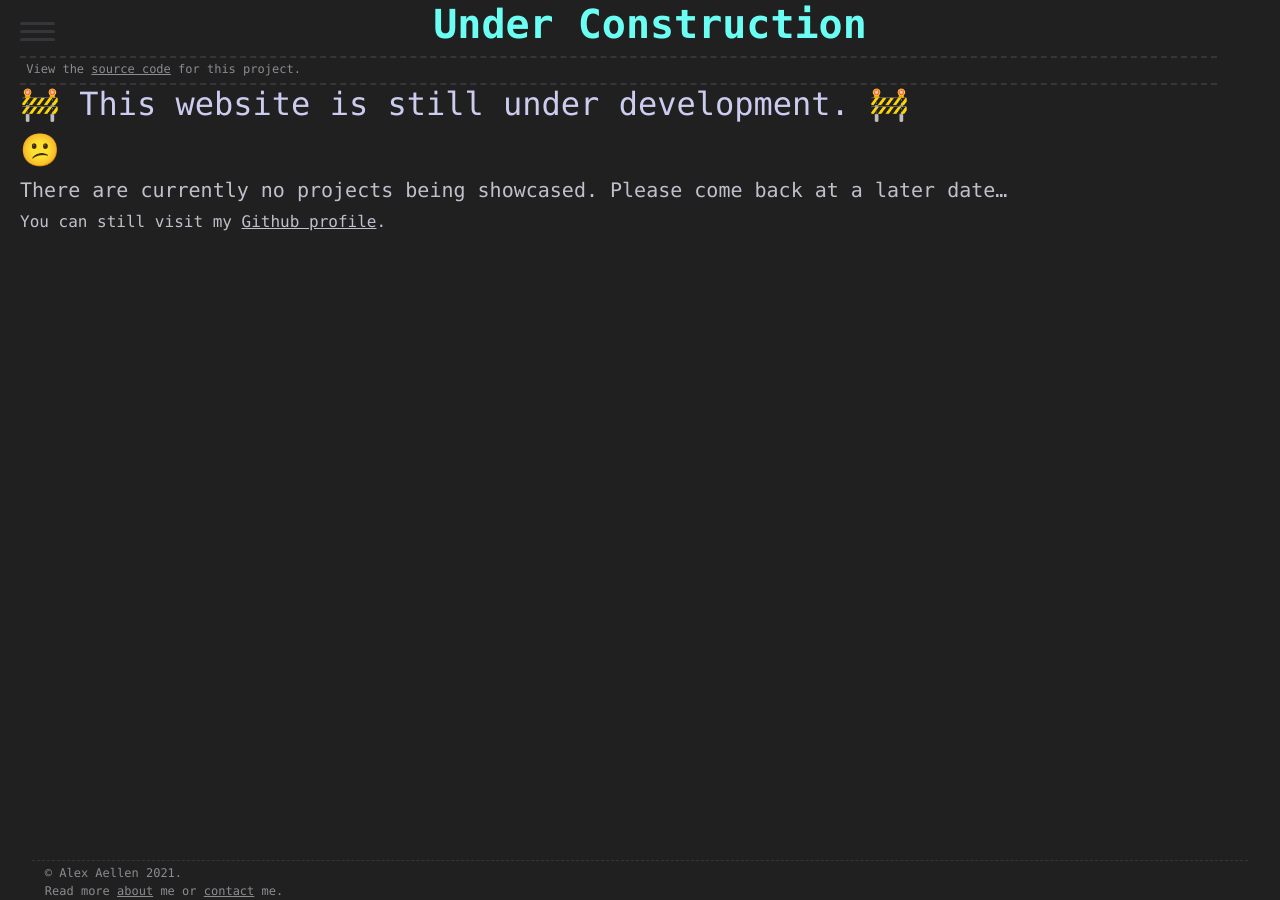
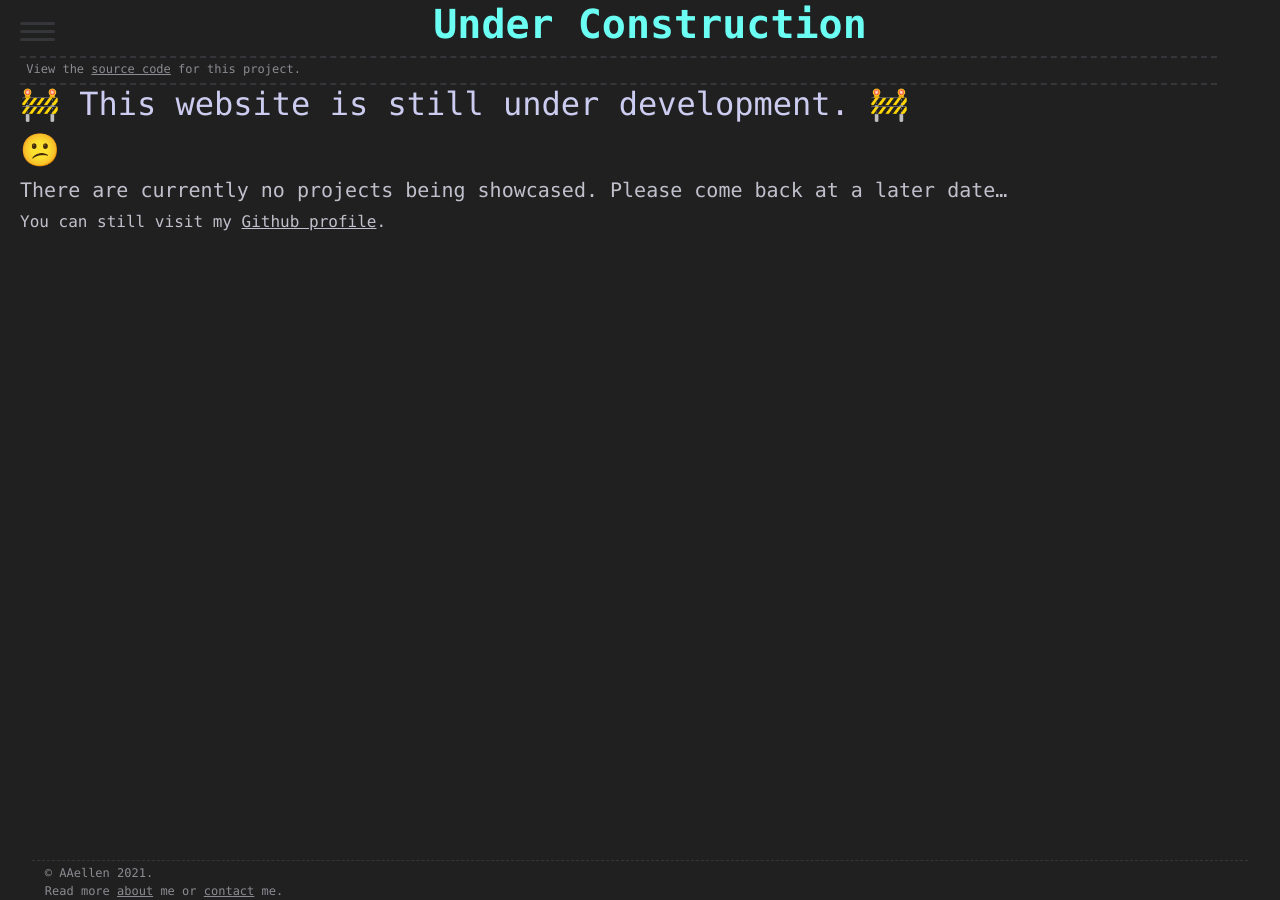
Before and after one commit to AAellen/AAellen.github.io, a Jekyll site: the page built from _posts/0000-01-01-empty.md, in a window 1280 px wide. Built offline with Jekyll 4.4.1, drawn with Linux system fonts in a browser that asks for light colours; nearby versions of some CDN libraries; emoji names are drawn with the system emoji font.

Commit message:
Update _config.yml
Change author

```diff
--- a/_config.yml
+++ b/_config.yml
@@ -19,7 +19,7 @@ plugins:
   - jemoji
 
 title: AAellen
-author: Alex Aellen
+author: AAellen
 theme: jekyll-theme-cayman
 #excerpt_separator: <!--more-->
 
```
